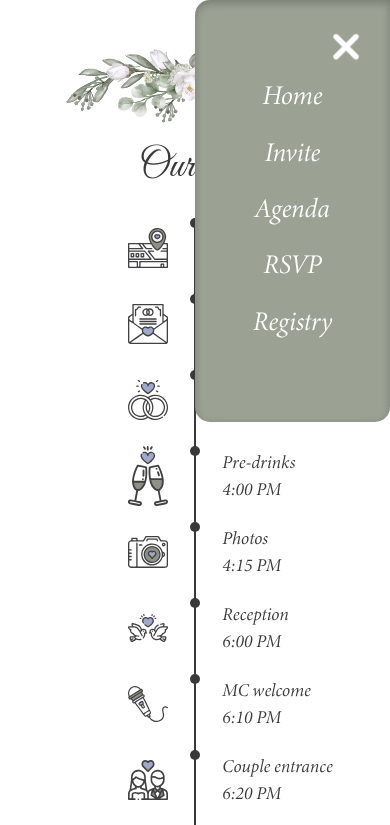
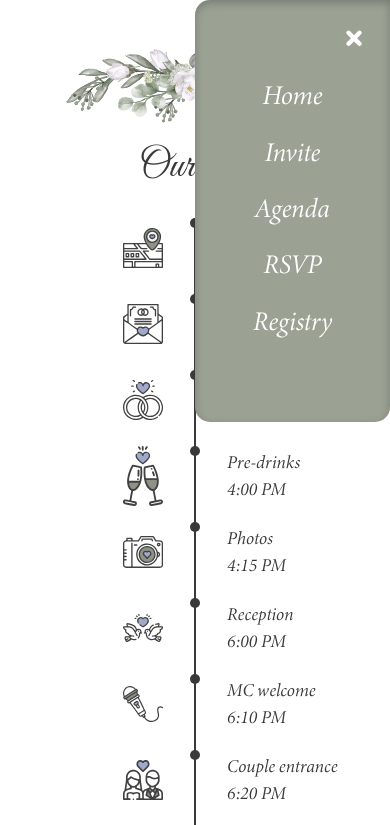
Before and after one commit to Chadley29/wedding-invite, a plain HTML site: page pages/agenda.html in a window 390 px wide. Both pictures are taken after a click on the button 346 px from the left and 44 px from the top of the page. Shown: the top 825 px of the page. Drawn offline with Linux system fonts and the light colour scheme.

Commit message:
Update style.css

```diff
--- a/style.css
+++ b/style.css
@@ -356,11 +356,105 @@ header li:focus-within {
   }
 }
 
-.hamburger-button svg {
-  transform: scale(0.75);
-}
-
-@media screen and (max-width: 1024px) {
+@media screen and (max-width: 767px) {
+  .hamburger-button {
+    display: flex;
+    align-items: center;
+    justify-content: center;
+    background: transparent;
+    border: 0;
+    padding: 0;
+    border-radius: 1rem;
+    --button-color: #ffffff;
+    --button-animation-speed: 150ms;
+    z-index: var(--z-index-hamburger);
+    width: 2.5rem;
+    height: 2.5rem;
+
+    position: relative;
+    -webkit-transform: rotate(0deg);
+    -moz-transform: rotate(0deg);
+    -o-transform: rotate(0deg);
+    transform: rotate(0deg);
+    -webkit-transition: 0.5s ease-in-out;
+    -moz-transition: 0.5s ease-in-out;
+    -o-transition: 0.5s ease-in-out;
+    transition: 0.5s ease-in-out;
+    cursor: pointer;
+
+    transform: scale(0.5);
+    transform-origin: center;
+  }
+
+  /* hamburger icon */
+
+  .hamburger-button svg {
+    transform: scale(0.25);
+  }
+
+  .hamburger-button span {
+    display: block;
+    position: absolute;
+    height: 9px;
+    width: 100%;
+    background: var(--button-color);
+    border-radius: var(--br-lines);
+    opacity: 1;
+    left: 0;
+    -webkit-transform: rotate(0deg);
+    -moz-transform: rotate(0deg);
+    -o-transform: rotate(0deg);
+    transform: rotate(0deg);
+    -webkit-transition: 0.25s ease-in-out;
+    -moz-transition: 0.25s ease-in-out;
+    -o-transition: 0.25s ease-in-out;
+    transition: 0.25s ease-in-out;
+  }
+
+  .hamburger-button span:nth-child(1) {
+    top: 0;
+  }
+
+  .hamburger-button span:nth-child(2),
+  .hamburger-button span:nth-child(3) {
+    top: 50%;
+    transform: translateY(-50%);
+  }
+
+  .hamburger-button span:nth-child(4) {
+    bottom: 0;
+  }
+
+  .hamburger-button.open span:nth-child(1) {
+    top: 50%;
+    transform: translateY(-50%);
+    width: 0%;
+    left: 50%;
+  }
+
+  .hamburger-button.open span:nth-child(2) {
+    -webkit-transform: rotate(45deg);
+    -moz-transform: rotate(45deg);
+    -o-transform: rotate(45deg);
+    transform: rotate(45deg);
+  }
+
+  .hamburger-button.open span:nth-child(3) {
+    -webkit-transform: rotate(-45deg);
+    -moz-transform: rotate(-45deg);
+    -o-transform: rotate(-45deg);
+    transform: rotate(-45deg);
+  }
+
+  .hamburger-button.open span:nth-child(4) {
+    top: 50%;
+    transform: translateY(-50%);
+    width: 0%;
+    left: 50%;
+  }
+}
+
+@media screen and (min-width: 768px) and (max-width: 1024px) {
   .hamburger-button {
     display: flex;
     align-items: center;
@@ -386,11 +480,15 @@ header li:focus-within {
     transition: 0.5s ease-in-out;
     cursor: pointer;
 
-    transform: scale(0.6);
+    transform: scale(0.5);
     transform-origin: center;
   }
 
   /* hamburger icon */
+
+  .hamburger-button svg {
+    transform: scale(0.5);
+  }
 
   .hamburger-button span {
     display: block;
@@ -558,6 +656,19 @@ dialog::backdrop {
   background-color: rgba(0, 0, 0, 0.25);
 }
 
+/* dialog[open] {
+  animation: fadein 500ms ease-in forwards;
+}
+
+@keyframes fadein {
+  0% {
+    transform: translateY(-100%);
+  }
+  100% {
+    transform: translateY(0);
+  }
+} */
+
 /* decorations */
 
 .floral-decoration {
@@ -886,18 +997,18 @@ dialog::backdrop {
   display: grid;
   grid-template-columns: repeat(2, 1fr);
   align-items: center;
-  gap: 3em;
+  gap: clamp(4rem, 10vw, 8rem);
   font-size: var(--fs-300);
 }
 
-@media screen and (min-width: 1025px) {
+@media screen and (min-width: 768px) {
   .agenda-item {
-    gap: 4em;
+    /* gap: 4em; */
     font-size: var(--fs-400);
   }
 
   .agenda-item .agenda-item__icon {
-    width: 3.5rem;
+    /* width: 3.5rem; */
   }
 }
 
@@ -926,7 +1037,7 @@ dialog::backdrop {
 } */
 
 .agenda-item__icon {
-  width: 2.5rem;
+  width: clamp(2.5rem, 10vw, 5.5rem);
   aspect-ratio: 1;
   margin-left: auto;
   display: flex;
@@ -1082,6 +1193,7 @@ fieldset {
   .rsvp__modal form {
     width: 75vw;
     max-width: 750px;
+    margin-inline: auto;
   }
 }
 
@@ -1116,7 +1228,10 @@ fieldset {
 }
 
 @media screen and (min-width: 1025px) {
-  .rsvp__modal form label {
+  .rsvp__modal form label,
+  .rsvp__modal form input,
+  .rsvp__modal form select,
+  .rsvp__modal form textarea {
     font-size: calc(var(--fs-400) * 1);
   }
 }
```
